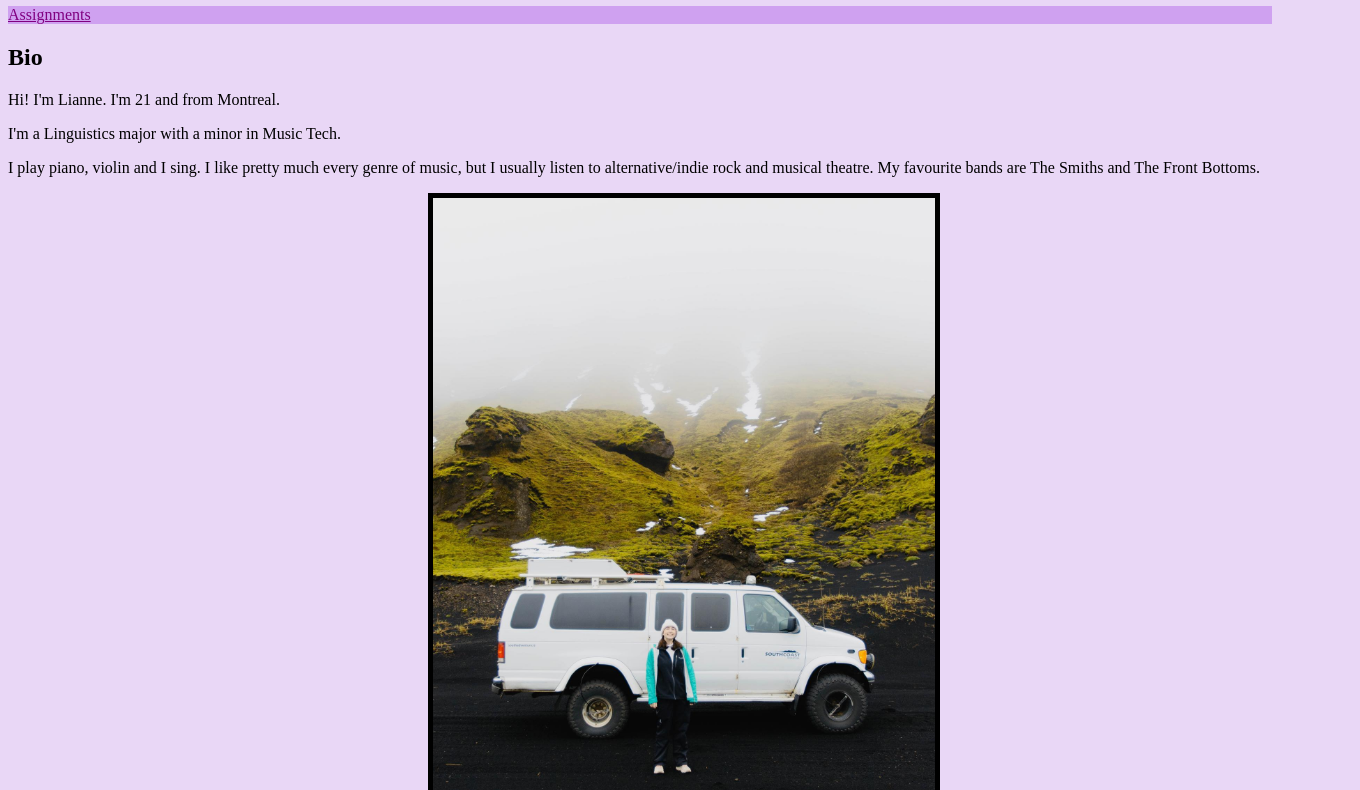
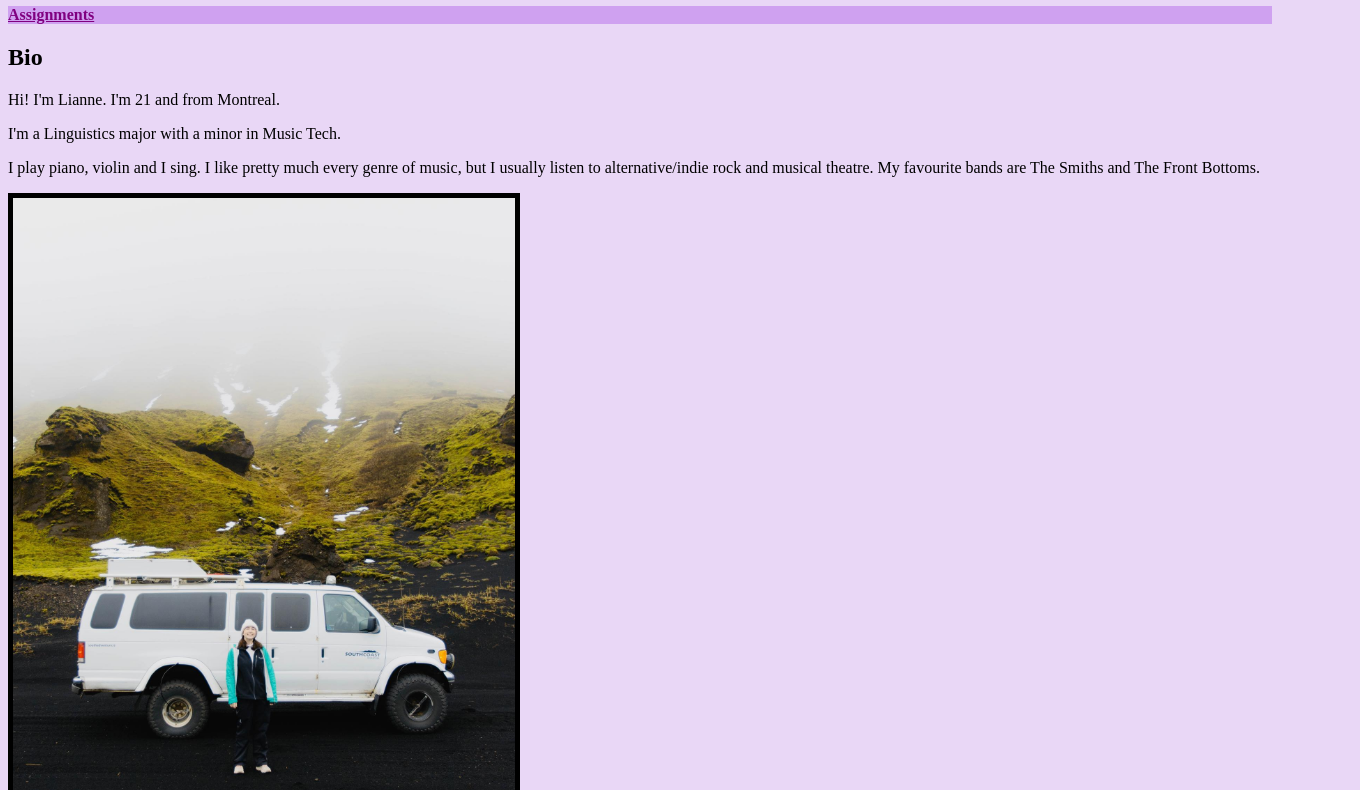
Before and after one commit to mumt301/lianne-heron, a plain HTML site: page index.html in a window 1280 px wide. Shown: the part 60-850 px from the top of the page, 1360 px wide, since content can reach past the window. Drawn offline with Linux system fonts and the light colour scheme.

Commit message:
Fixing link to Assignments page

```diff
--- a/index.html
+++ b/index.html
@@ -3,11 +3,11 @@
         <title>Lianne Heron</title>
     </head>
 
-    <body style="background-color:rgb(233, 215, 246);" link="purple" vlink="DarkOrchid">
+    <body style="background-color:rgb(233, 215, 246);" link="Purple" vlink="DarkOrchid">
         <h1>Lianne Heron</h1>
 
         <!-- Link to my assignments HTML page -->
-        <p style="background-color:rgb(207, 161, 240);"> <a href="file:///Users/lianne/assignment2/assignments.html">Assignments</a></p>
+        <p style="background-color:rgb(207, 161, 240);"> <a href="assignments.html"><b>Assignments</b></a></p>
 
 
         <!-- Text containing my bio -->
@@ -17,7 +17,7 @@
         <p>I play piano, violin and I sing. I like pretty much every genre of music, but I usually listen to alternative/indie rock and musical theatre. My favourite bands are The Smiths and The Front Bottoms.</p>
 
         <!-- Picture of me -->
-        <img src="iceland.jpeg" alt="Me in Iceland" height="80%" border="5" bordercolor="Purple" hspace="420">
+        <img src="iceland.jpeg" alt="Me in Iceland" height="80%" border="5">
 
         <br>
         <br>
```
